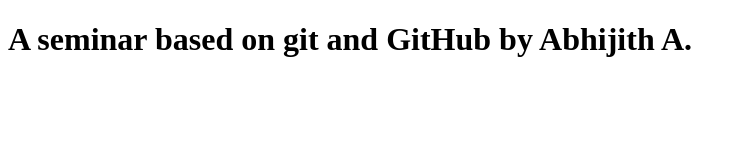
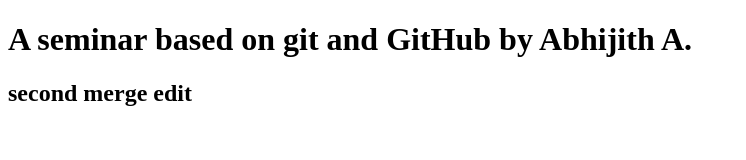
Before and after one commit to Abhijith-A/Seminar-Git-2020, a plain HTML site: page index.html in a window 1280 px wide. Shown: the whole page, without its empty margins (0-746 px from the left). Drawn offline with Linux system fonts and the light colour scheme.

Commit message:
second Merge Commit

```diff
--- a/index.html
+++ b/index.html
@@ -8,6 +8,7 @@
 
 <body>
     <h1>A seminar based on git and GitHub by Abhijith A.</h1>
+    <h2>second merge edit</h2>
 </body>
 
 </html>
```
